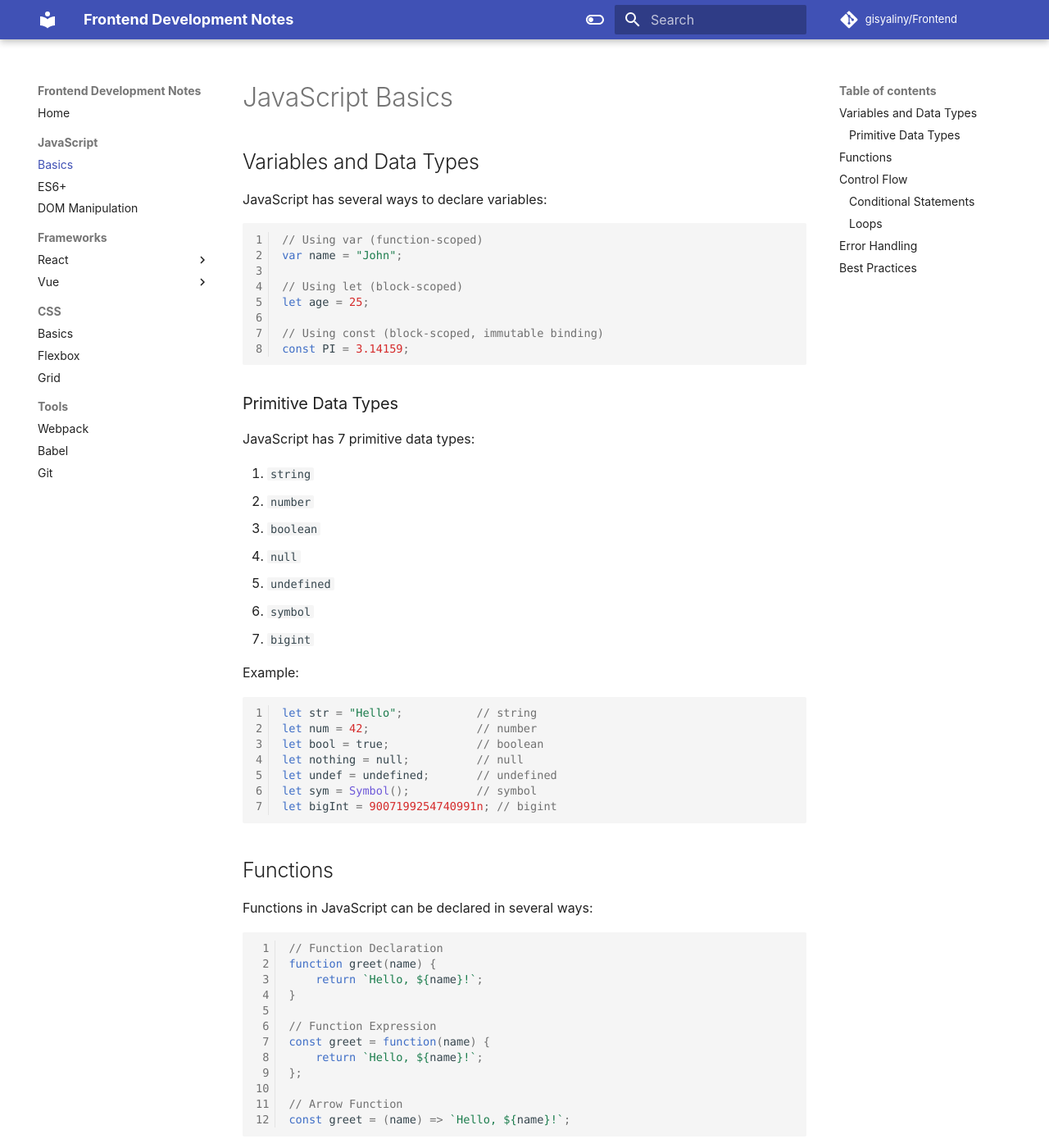
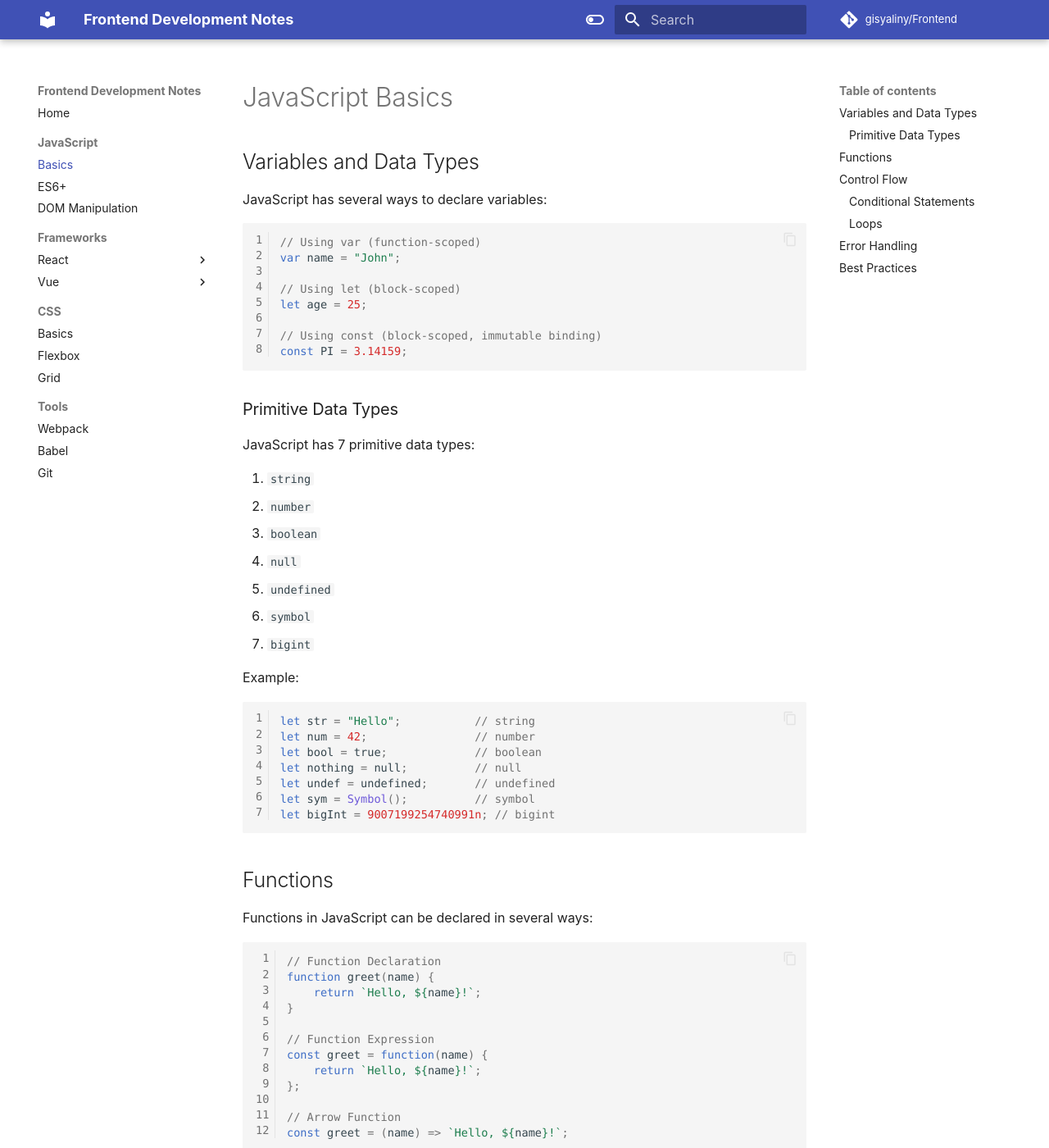
Before and after one commit to gisyaliny/Frontend, an MkDocs documentation site: the page built from docs/javascript/basics.md, in a window 1280 px wide and 1400 px high. Shown: the whole window at 82% size. Built offline with MkDocs 1.6.1 and Material for MkDocs 9.7.7, drawn with Linux system fonts in a browser that asks for light colours; some web fonts are replaced; comment, search, counter and statistics services are not loaded.

Commit message:
try to fix footer problem

```diff
--- /dev/null
+++ b/docs/stylesheets/extra.css
@@ -0,0 +1,52 @@
+/* Fix footer spacing */
+.md-footer {
+    margin-top: 0 !important;
+}
+
+.md-footer-meta {
+    background-color: var(--md-footer-bg-color--dark);
+}
+
+/* Improve code block appearance */
+.highlight {
+    background-color: var(--md-code-bg-color);
+    border-radius: 4px;
+}
+
+/* Fix content spacing */
+.md-main__inner {
+    margin-bottom: 0;
+}
+
+.md-content {
+    min-height: calc(100vh - 300px);
+}
+
+/* Remove extra space after footer */
+body {
+    min-height: 100vh;
+    display: flex;
+    flex-direction: column;
+}
+
+.md-main {
+    flex: 1;
+}
+
+/* Improve table appearance */
+.md-typeset table:not([class]) {
+    font-size: .75rem;
+    border: 1px solid var(--md-typeset-table-color);
+    border-radius: 4px;
+    box-shadow: 0 2px 2px 0 rgba(0,0,0,.14), 0 1px 5px 0 rgba(0,0,0,.12), 0 3px 1px -2px rgba(0,0,0,.2);
+}
+
+.md-typeset table:not([class]) th {
+    background-color: var(--md-primary-fg-color);
+    color: var(--md-primary-bg-color);
+}
+
+/* Fix code block padding */
+.md-typeset pre > code {
+    padding: 1em;
+}
--- a/mkdocs.yml
+++ b/mkdocs.yml
@@ -31,9 +31,14 @@
         - navigation.sections
         - search.highlight
         - search.share
+        - content.code.copy
+        - content.code.annotate
     font:
         text: Google Sans
         code: Regular
+
+extra_css:
+    - stylesheets/extra.css
 
 extra:
   social:
@@ -57,9 +62,15 @@
     - md_in_html
     - pymdownx.details
     - pymdownx.mark
-    - pymdownx.superfences
+    - pymdownx.superfences:
+        custom_fences:
+          - name: mermaid
+            class: mermaid
     - pymdownx.highlight:
           linenums: true
+          anchor_linenums: true
+          line_spans: __span
+          pygments_lang_class: true
     - toc:
           permalink: true
 
```
